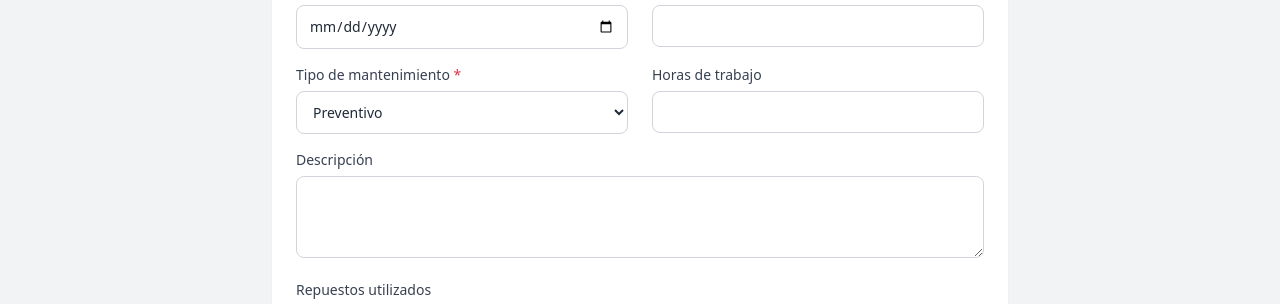
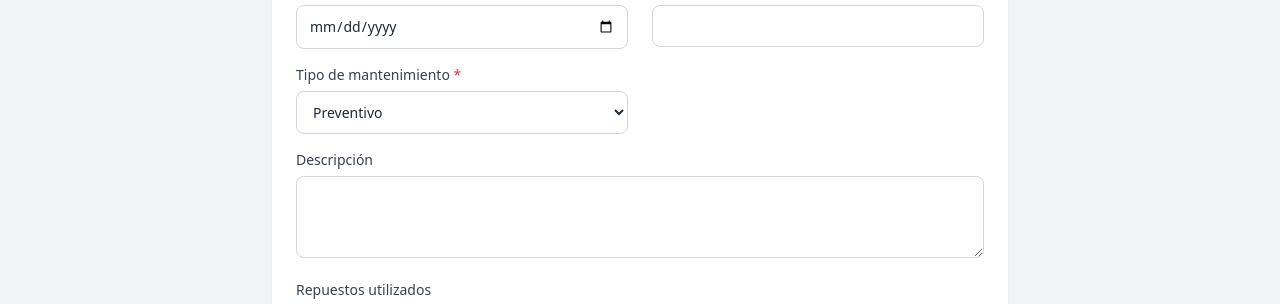
Before and after one commit to cavastsbrian-beep/agromantenimiento, a Next.js app: page /maintenance/add in a window 1280 px wide. Shown: the part 310-614 px from the top of the page. Built offline with nearby package versions, Linux system fonts and the light colour scheme; no server answers; the database is empty.

Commit message:
Update page.js

```diff
--- a/app/maintenance/add/page.js
+++ b/app/maintenance/add/page.js
@@ -134,9 +134,7 @@ export default function AddMaintenancePage() {
               <option>Correctivo</option>
             </select>
           </Field>
-          <Field label="Horas de trabajo">
-            <input type="number" className={inputCls} value={form.horas} onChange={set("horas")} />
-          </Field>
+
         </div>
 
         <Field label="Descripción">
```
